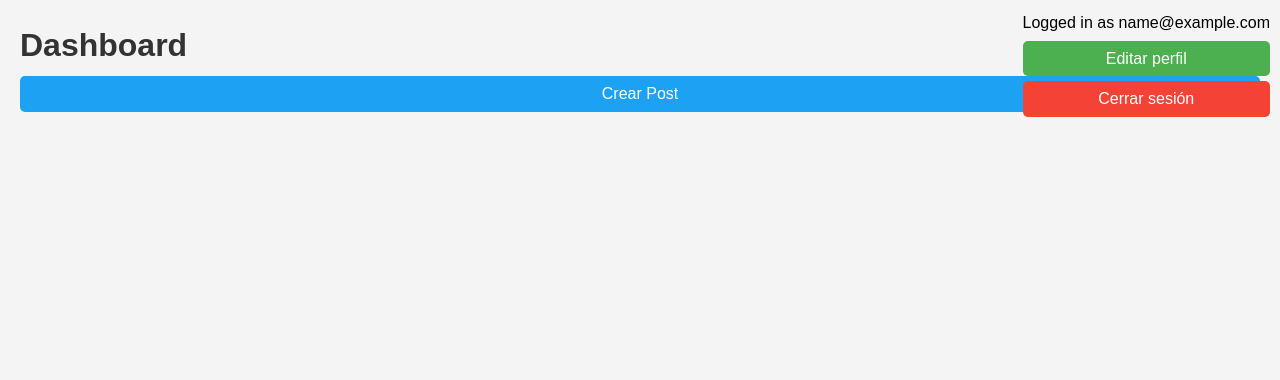
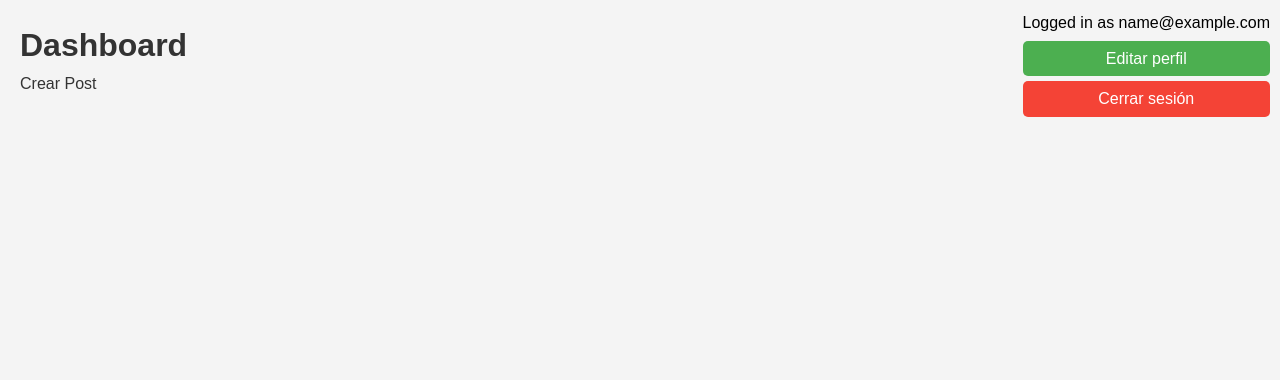
Before and after one commit to LarsK4nis/JustVlogging, a Flask app: page /dashboard in a window 1280 px wide. Shown: the part 40-420 px from the top of the page. Run offline with Flask 3, Linux system fonts and the light colour scheme; the visitor is signed in with stand-in values (Sample User, id 1); data that the repository does not hold is empty.

Commit message:
CSS ult redo

```diff
--- a/app/static/css/main.css
+++ b/app/static/css/main.css
@@ -319,18 +319,3 @@ input[type="submit"] {
 input[type="submit"]:hover {
     background-color: #1991db;
 }
-
-.create-post-button {
-    background-color: #1da1f2;
-    color: white;
-    display: block;
-    padding: 5px 10px;
-    text-decoration: none;
-    border-radius: 5px;
-    margin-top: 5px;
-    text-align: center;
-}
-
-.create-post-button:hover {
-    background-color: #1991db;
-}
```
